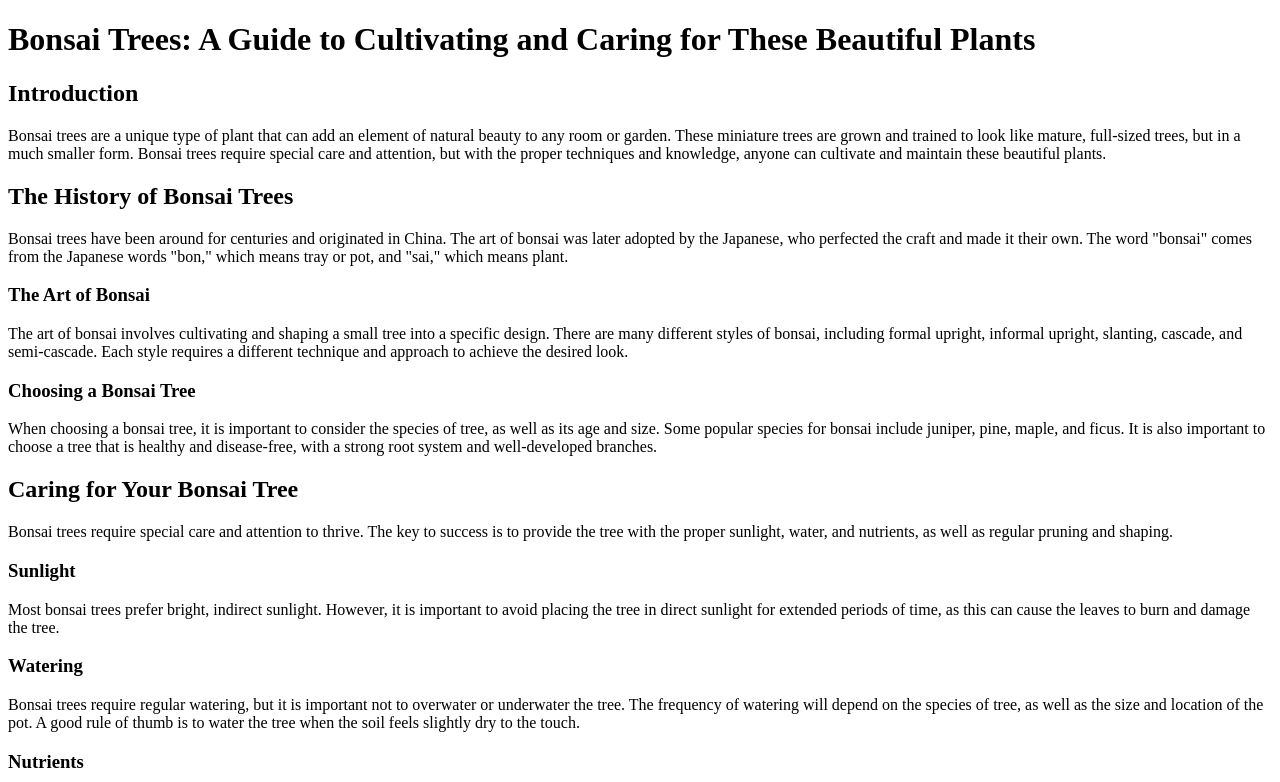
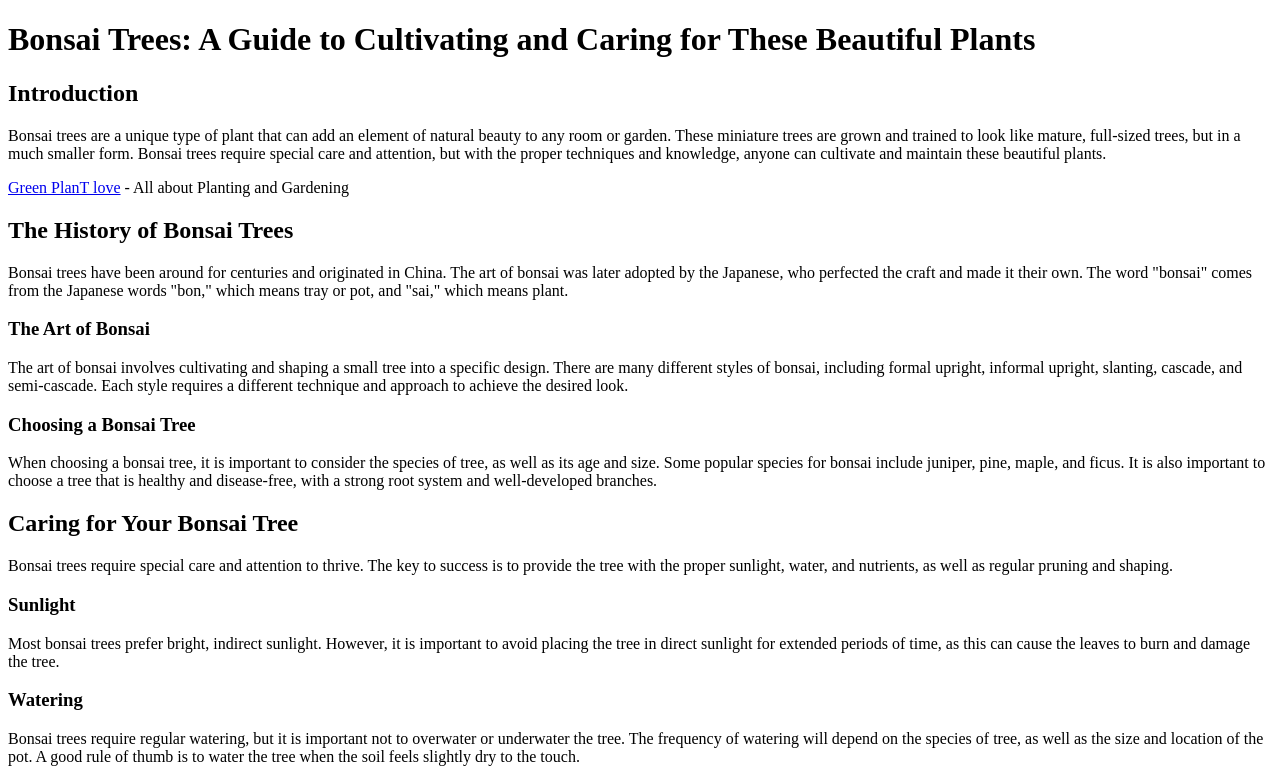
Before and after one commit to greenplantlove/page, a plain HTML site: page index.html in a window 1280 px wide. Shown: the top 782 px of the page. Drawn offline with Linux system fonts and the light colour scheme.

Commit message:
Update index.html

```diff
--- a/index.html
+++ b/index.html
@@ -10,6 +10,8 @@
 <h2>Introduction</h2>
 
 <p>Bonsai trees are a unique type of plant that can add an element of natural beauty to any room or garden. These miniature trees are grown and trained to look like mature, full-sized trees, but in a much smaller form. Bonsai trees require special care and attention, but with the proper techniques and knowledge, anyone can cultivate and maintain these beautiful plants.</p>
+
+<p><a href="https://greenplantlove.wordpress.com/">Green PlanT love</a> - All about Planting and Gardening</p>
 
 <h2>The History of Bonsai Trees</h2>
 
```
